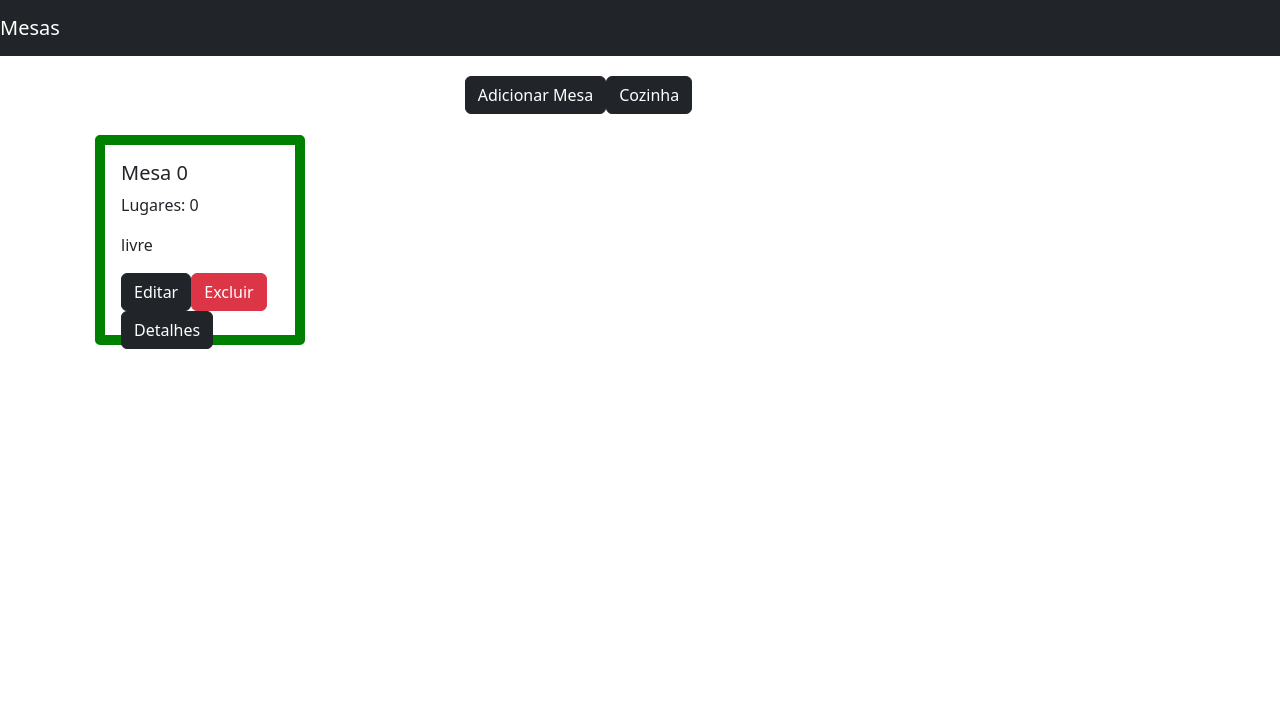
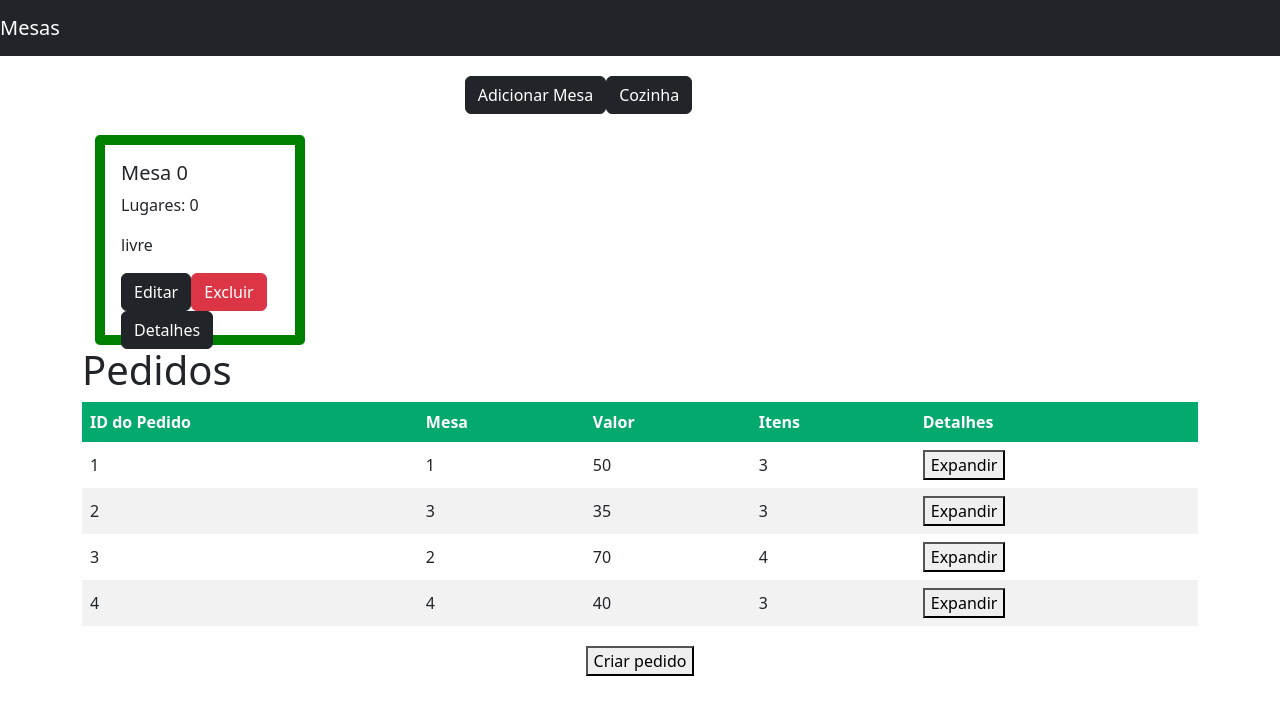
Before and after one commit to dsm-cefet-rj/ti-2023-1-ti-2023-1_grupo_8, a React (Create React App) app: page / in a window 1280 px wide. Shown: the top 714 px of the page. Built offline with nearby package versions, Linux system fonts and the light colour scheme; data requests are answered from the project's data file.

Commit message:
Add files via upload

```diff
--- a/src/App.js
+++ b/src/App.js
@@ -7,6 +7,52 @@ import AddMesa from "./pages/AddMesa";
 import EditMesas from "./pages/EditMesas";
 import DetailsMesa from "./pages/DetailsMesa";
 import Cozinha from "./pages/Cozinha";
+import React, { useState } from 'react';
+import Pedidos from './componentes/Pedidos';
+const pedidos = [
+  {
+    id: 1,
+    mesa: 1,
+    valor: 50.0,
+    itens: [
+      { id: 1, nome: 'Hamburguer', valor: 25.0 },
+      { id: 2, nome: 'Refrigerante', valor: 5.0 },
+      { id: 3, nome: 'Batata Frita', valor: 20.0 },
+    ],
+  },
+  {
+    id: 2,
+    mesa: 3,
+    valor: 35.0,
+    itens: [
+      { id: 1, nome: 'Pizza', valor: 25.0 },
+      { id: 2, nome: 'Suco', valor: 5.0 },
+      { id: 3, nome: 'Sobremesa', valor: 5.0 },
+    ],
+  },
+  {
+    id: 3,
+    mesa: 2,
+    valor: 70.0,
+    itens: [
+      { id: 1, nome: 'Frango à Passarinho', valor: 30.0 },
+      { id: 2, nome: 'Cerveja', valor: 10.0 },
+      { id: 3, nome: 'Salada', valor: 15.0 },
+      { id: 4, nome: 'Sobremesa', valor: 15.0 },
+    ],
+  },
+  {
+    id: 4,
+    mesa: 4,
+    valor: 40.0,
+    itens: [
+      { id: 1, nome: 'Sanduíche', valor: 20.0 },
+      { id: 2, nome: 'Refrigerante', valor: 5.0 },
+      { id: 3, nome: 'Batata Frita', valor: 15.0 },
+    ],
+  },
+];
+
 function App() {
   return (
     <>
@@ -18,8 +64,12 @@ function App() {
           <Route path="/exibe-mesa/:id" element={<DetailsMesa />}></Route>
           <Route path="/cozinha" element={<Cozinha />}></Route>
         </Routes>
+
+        <Pedidos pedidos={pedidos} />
+
       </Layout>
     </>
+
   );
 }
 
```
